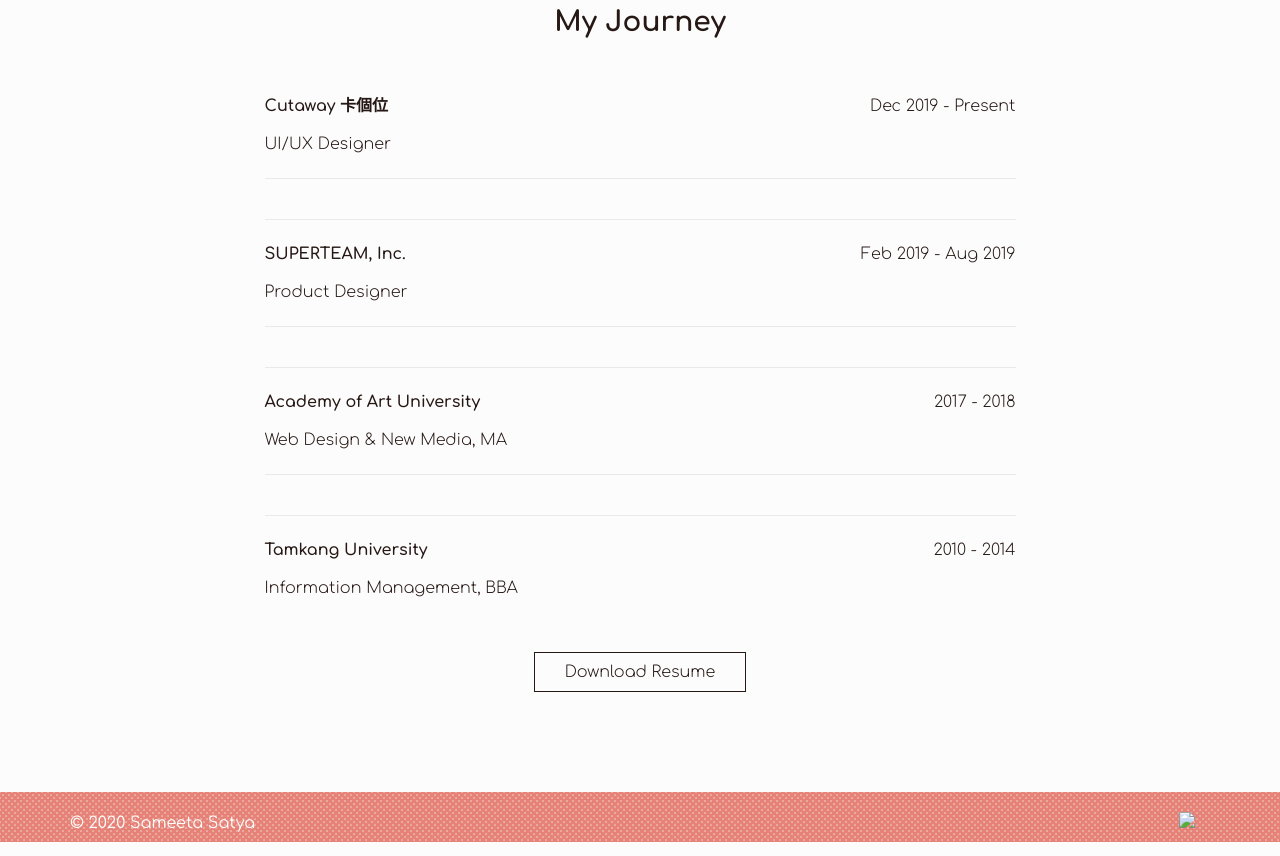
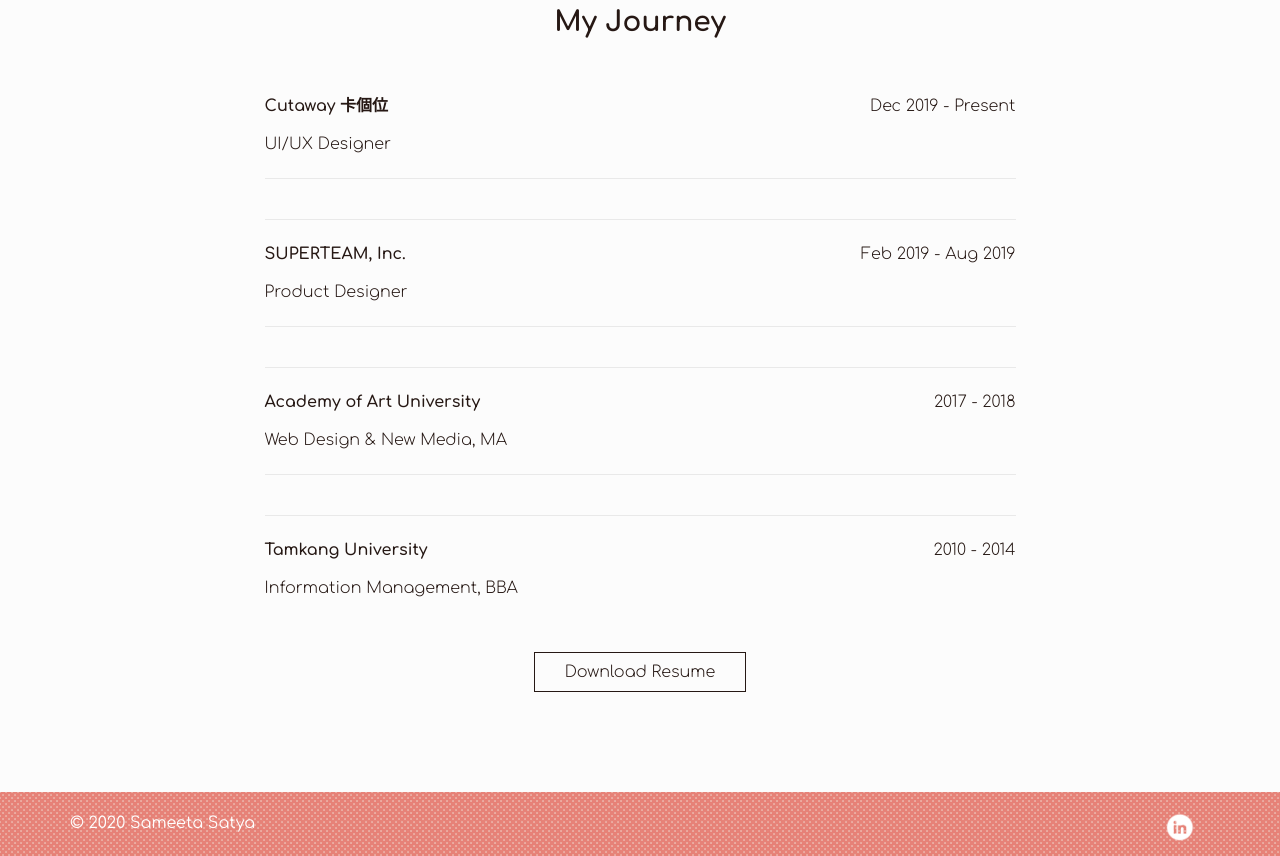
Before and after one commit to eetasam/eetasam.github.io, a plain HTML site: page about.html in a window 1280 px wide. Shown: the part 570-1426 px from the top of the page. Drawn offline with nearby package versions, Linux system fonts and the light colour scheme; some packages are replaced by stand-ins of ours; a web font is replaced by a local one.

Commit message:
added proejct

```diff
--- a/about.html
+++ b/about.html
@@ -184,10 +184,9 @@
 				© 2020 Sameeta Satya
 			</div>
 			<div class="copyright_right col-sm-12 col-md-6 col-lg-6">
-				<a class="" href="https://www.linkedin.com/in/kai-ping-peter-chang-b90065158/" target="_blank">
-					<img class="icon" src="../img/icons/linkedin.svg">
+				<a class="" href="https://www.linkedin.com/in/sameeta/" target="_blank">
+					<img class="icon" src="images/linkedinIconWhitev2.png">
 				</a>
-
 			</div>
 		</div>
 	</footer>
```
